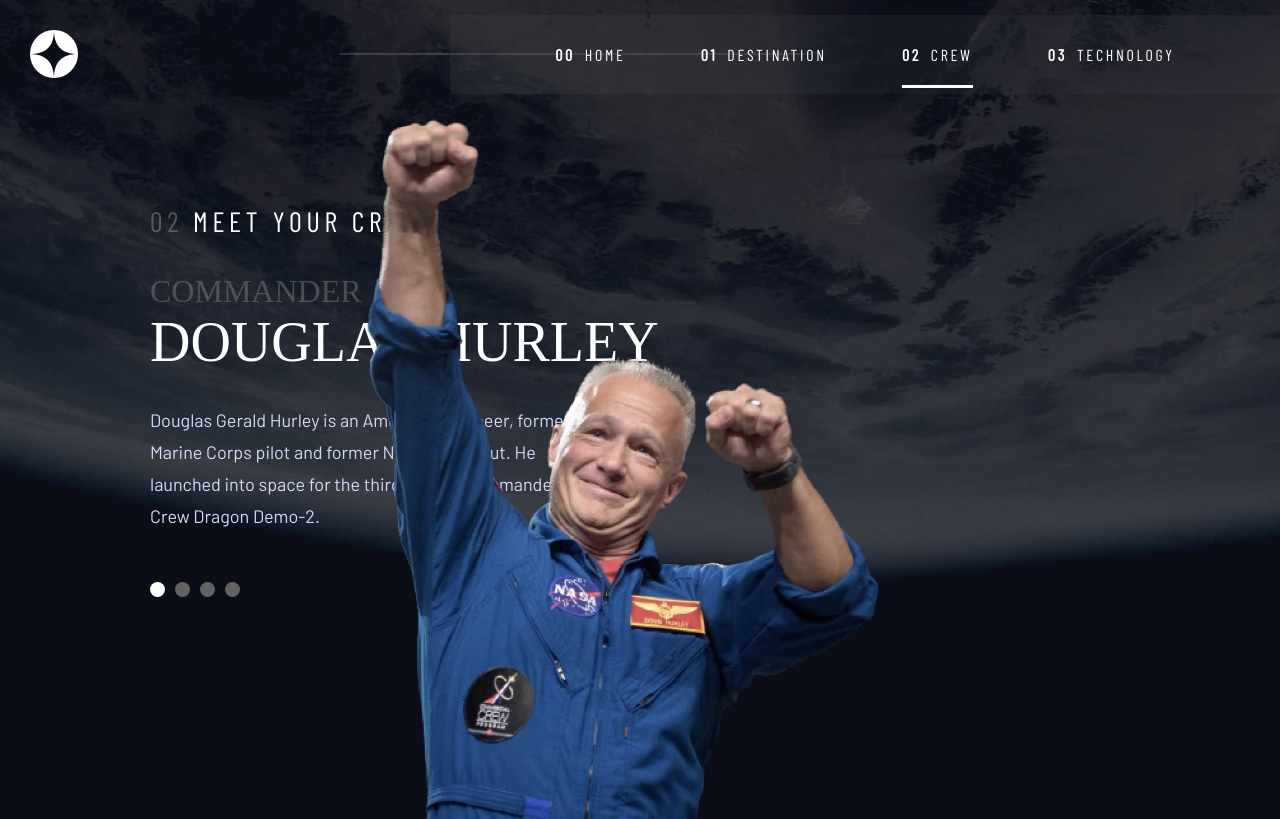
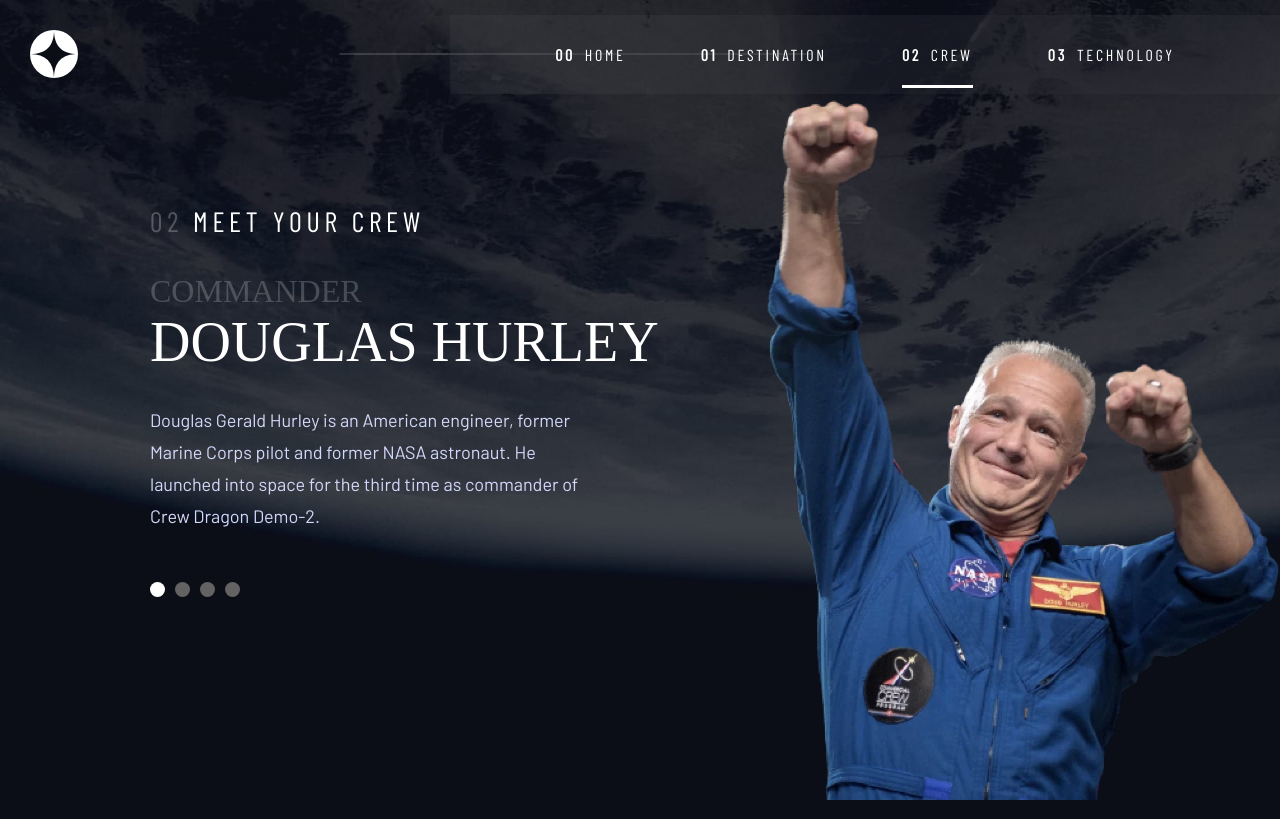
Before and after one commit to pritamtirpude/space-tourism-website-react, a React (Create React App) app: page /crew in a window 1280 px wide. Built offline with nearby package versions, Linux system fonts and the light colour scheme; a web font is replaced by a local one.

Commit message:
crew image position change

```diff
--- a/public/index.html
+++ b/public/index.html
@@ -11,7 +11,7 @@
     />
     <link rel="apple-touch-icon" href="%PUBLIC_URL%/logo192.png" />
     <link rel="manifest" href="%PUBLIC_URL%/manifest.json" />
-    <title>React App</title>
+    <title>Space Tourism Website</title>
   </head>
   <body>
     <div id="root"></div>
--- a/src/pages/Crew/Crew.scss
+++ b/src/pages/Crew/Crew.scss
@@ -207,9 +207,9 @@
 }
 
 .crew-avatar {
-  position: absolute;
+  position: fixed;
   bottom: 0;
-  right: 40rem;
+  right: 0rem;
 
   @media screen and (max-width: 430px) {
     position: unset;
```
